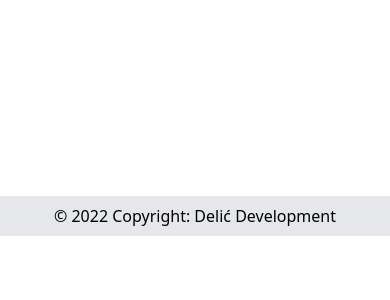
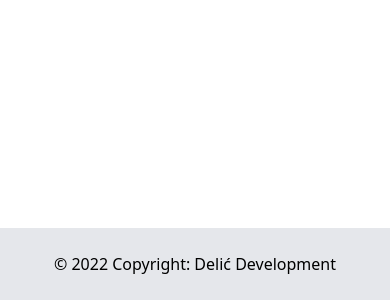
Before and after one commit to ashleydelic/portfolio-remake, a React (Create React App) app: page / in a window 390 px wide. Shown: the part 6745-7045 px from the top of the page. Before the commit the page ends 6981 px from the top, so only its background shows below. Built offline with nearby package versions, Linux system fonts and the light colour scheme.

Commit message:
navbar fixes

```diff
--- a/src/components/Contact.js
+++ b/src/components/Contact.js
@@ -6,7 +6,7 @@ AOS.init();
 
 const Contact = () => {
   return (
-    <div data-AOS="fade-left" data-aos-duration="1500" name="contact" className="w-full h-screen bg-slate-100 pt-20 ">
+    <div data-AOS="fade-left" data-aos-duration="1500" name="contact" className="w-full h-screen bg-gradient-to-b from-slate-100 to-white pt-20 ">
       <div className="felx flex-col p-4 justify-center max-w-screen-lg mx-auto h-full">
         <div className="pb-8">
           <p className="md:text-3xl text-2xl mb-4 font-medium">Let's connect! 🤝</p>
--- a/src/components/Footer.js
+++ b/src/components/Footer.js
@@ -2,9 +2,9 @@ import React from 'react'
 
 const Footer = () => {
   return (
-    <div>
+    <div className='pt-8'>
       <footer>
-      <div class="text-center p-2 bg-gray-200">
+      <div className="text-center p-6  bg-gray-200">
     <span>© 2022 Copyright: Delić Development</span>
 
   </div>
--- a/src/components/Home.js
+++ b/src/components/Home.js
@@ -14,7 +14,7 @@ const Home = () => {
 
   return (
 
-    <div data-AOS="fade-in" data-aos-duration="1500" id='home' className=' h-screen w-full '>
+    <div data-AOS="fade-in" data-aos-duration="1500" name='home' className=' h-screen w-full '>
      <div className=' max-w-screen-lg mx-auto flex flex-col justify-center items-center h-full px-4 md:flex-row'>
          <div data-AOS="fade-up" className='flex flex-col justify-center h-full '>
 
--- a/src/components/NavBar.js
+++ b/src/components/NavBar.js
@@ -27,6 +27,7 @@ const NavBar = () => {
       link: 'contact',
       style: 'bg-green-700 rounded hover:bg-green-800'
     },
+
   ]
 
   return (
--- a/src/components/SocialLinks.js
+++ b/src/components/SocialLinks.js
@@ -5,7 +5,7 @@ import {BsFilePerson} from 'react-icons/bs';
 
 const SocialLinks = () => {
   return (
-    <div className='hidden lg:flex flex-col top-[35%] left-0 fixed'>
+    <div name="socials" className='hidden lg:flex flex-col top-[35%] left-0 fixed'>
       <ul>
           <li className='flex justify-between items-center w-40 h-14 rounded-t-md px-4 bg-slate-400 text-white ml-[-100px] hover:ml-[10px] hover:rounded-md duration-200'>
               <a href="https://www.linkedin.com/in/ashleydelic/" className='flex justify-between items-center w-full'>
@@ -29,7 +29,7 @@ const SocialLinks = () => {
               </a>
           </li>
           <li className='flex justify-between items-center w-40 h-14 px-4 bg-slate-400 rounded-b-md text-white ml-[-100px] hover:ml-[10px] hover:rounded-md duration-200'>
-              <a href="https://github.com/ashleydelic" className='flex justify-between items-center w-full'>
+              <a href="/ashley-delic-resume.pdf" className='flex justify-between items-center w-full'>
               <>
              Resume <BsFilePerson size={30}/>
               </>
```
Also changed, not shown: 1 other file (tests, documents, lock files or other folders).
